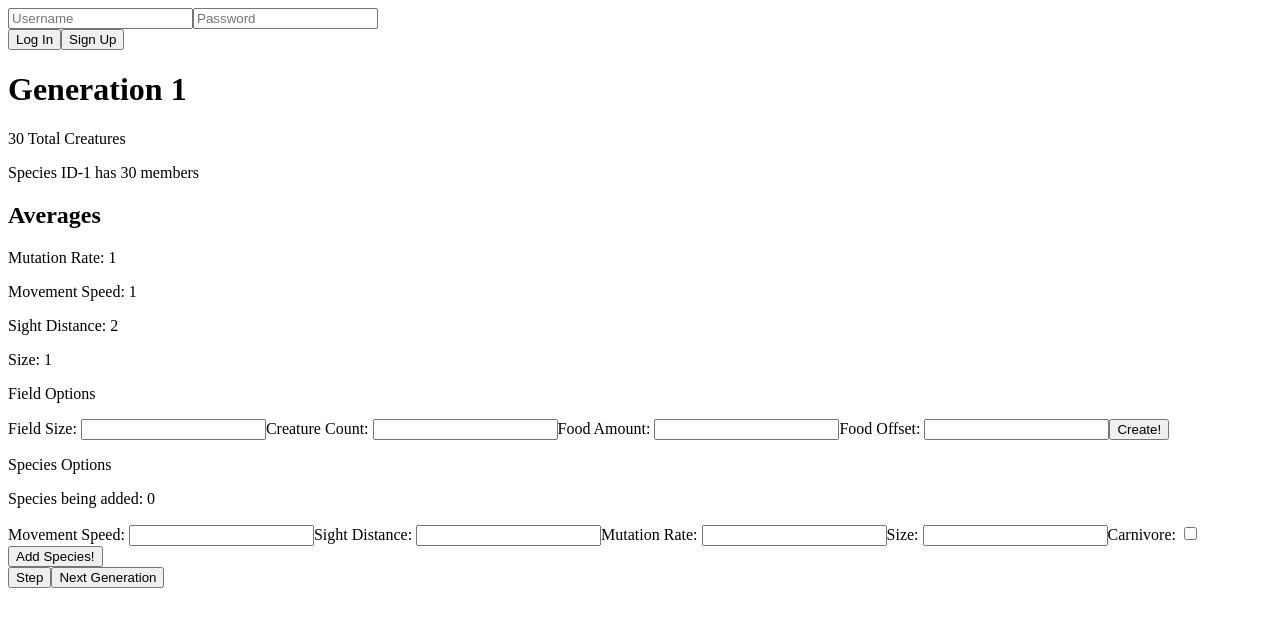
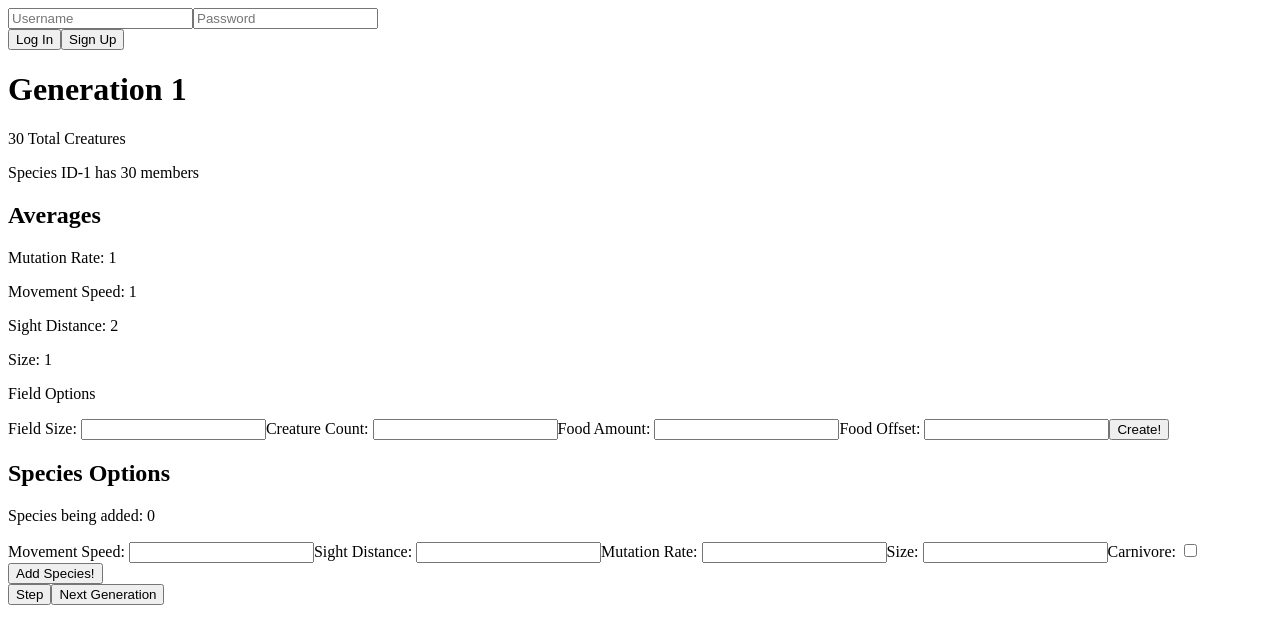
Before and after one commit to JakeDavisCodes/NaturalSelectionSim, a React app: page / in a window 1280 px wide. Shown: the top 644 px of the page. Built offline with nearby package versions, Linux system fonts and the light colour scheme; the HTML template or start-up script is replaced by a standard one.

Commit message:
Fresh Slate

```diff
--- a/client/src/App/Controls.tsx
+++ b/client/src/App/Controls.tsx
@@ -57,7 +57,7 @@ function Controls ({ field, setField, update }) {
         <button id="CreateField" onClick={createField}>Create!</button>
       </div>
       <div id="NewSpecies">
-        <p>Species Options</p>
+        <h2>Species Options</h2>
         <p>Species being added: {species.length}</p>
         <label>Movement Speed: </label>
         <input type="text" id="movementSpeed" onChange={(e) => setMovementSpeed(+e.target.value)}></input>
--- a/client/src/App/Details.tsx
+++ b/client/src/App/Details.tsx
@@ -1,7 +1,7 @@
 import React from 'react';
 
 function Details ({ selected }) {
-  if (!selected) return (
+  if (!selected || selected.dead) return (
     <div id="Details">
     </div>
   )
--- a/client/src/App/index.tsx
+++ b/client/src/App/index.tsx
@@ -16,7 +16,7 @@ function App () {
   const forceUpdate = React.useCallback(() => updateState({}), []);
 
   React.useEffect(() => {
-    let cookie = document.cookie.match(/s_id=[^;]+/);
+    let cookie:any = document.cookie.match(/s_id=[^;]+/);
     console.log(cookie)
     if (cookie) {
       cookie = cookie[0].split('=')[1]
@@ -45,7 +45,8 @@ function App () {
   }, [])
 
   const onSelect = (square: any) => {
-    if (square === 0) return;
+    console.log(square ? square.type : square)
+    if (square === 0 || square.type === 'food') return;
     if (square.type === 'creature' || 'carnivore') setSelected(square);
   }
 
```
Also changed, not shown: 2 other files (tests, documents, lock files or other folders).
